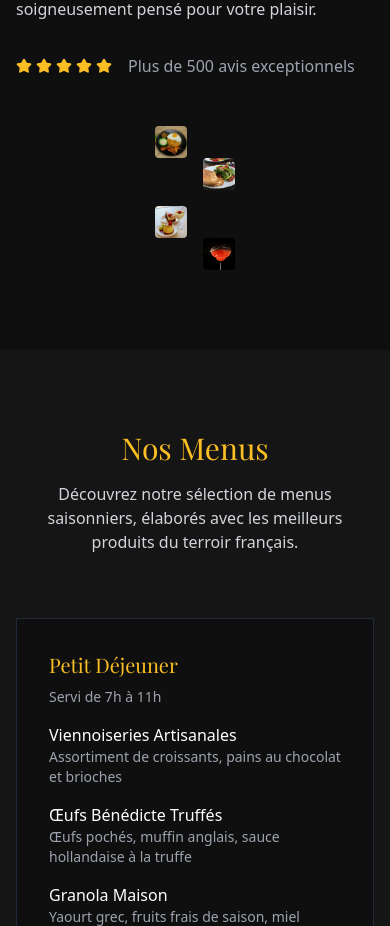
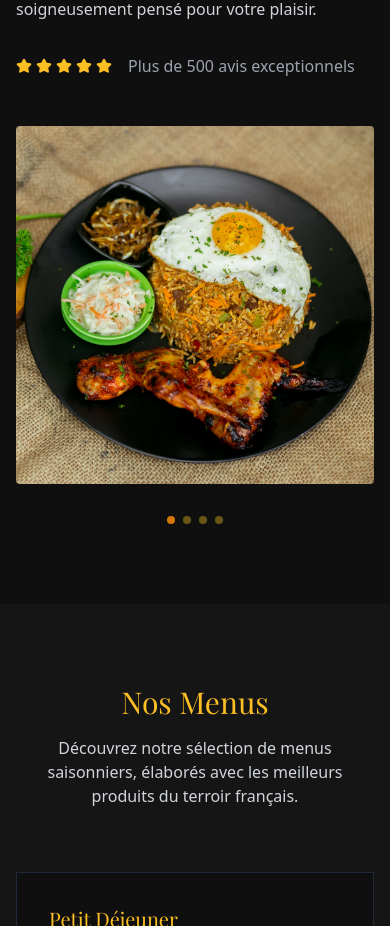
Before and after one commit to bk2024b/restaurant-premium, a Next.js app: page / in a window 390 px wide. Shown: the part 1300-2226 px from the top of the page. Built offline with nearby package versions, Linux system fonts and the light colour scheme; a web font is replaced by a local one.

Commit message:
affichage des images des plats optimisé pour mobile

```diff
--- a/app/about/page.tsx
+++ b/app/about/page.tsx
@@ -34,7 +34,7 @@ export default function AboutPage() {
             </p>
           </div>
           <div className="relative h-80 md:h-96 overflow-hidden rounded-sm">
-            <Image src="/images/chef.jpg" alt="Chef Jean-Pierre Moreau" fill className="object-cover" />
+            <Image src="/images/chef-3.jpg" alt="Chef Jean-Pierre Moreau" fill className="object-cover" />
           </div>
         </div>
 
--- a/app/page.tsx
+++ b/app/page.tsx
@@ -84,8 +84,70 @@ export default function Home() {
                 <span className="text-gray-400">Plus de 500 avis exceptionnels</span>
               </div>
             </div>
-            {/* Modification pour résoudre le problème d'affichage sur mobile */}
-            <div className="md:w-1/2 grid grid-cols-2 gap-4">
+
+            {/* Carrousel pour mobile et grille pour desktop */}
+            <div className="md:w-1/2 w-full">
+              {/* Version mobile: carrousel */}
+              <div className="md:hidden w-full">
+                {/* On pourrait implémenter un vrai carrousel avec React, mais pour la simplicité on va utiliser un scroll horizontal */}
+                <div className="flex overflow-x-auto snap-x snap-mandatory scrollbar-hide pb-4 gap-4">
+                  <div className="snap-center shrink-0 w-full flex-shrink-0">
+                    <div className="relative aspect-square w-full">
+                      <Image
+                        src="/images/dish-1.jpg"
+                        alt="Plat signature"
+                        fill
+                        sizes="100vw"
+                        className="object-cover rounded-sm"
+                      />
+                    </div>
+                  </div>
+                  <div className="snap-center shrink-0 w-full flex-shrink-0">
+                    <div className="relative aspect-square w-full">
+                      <Image
+                        src="/images/dish-2.jpg"
+                        alt="Plat gastronomique"
+                        fill
+                        sizes="100vw"
+                        className="object-cover rounded-sm"
+                      />
+                    </div>
+                  </div>
+                  <div className="snap-center shrink-0 w-full flex-shrink-0">
+                    <div className="relative aspect-square w-full">
+                      <Image
+                        src="/images/dish-3.jpg"
+                        alt="Dessert élégant"
+                        fill
+                        sizes="100vw"
+                        className="object-cover rounded-sm"
+                      />
+                    </div>
+                  </div>
+                  <div className="snap-center shrink-0 w-full flex-shrink-0">
+                    <div className="relative aspect-square w-full">
+                      <Image
+                        src="/images/dish-4.jpg"
+                        alt="Cocktail signature"
+                        fill
+                        sizes="100vw"
+                        className="object-cover rounded-sm"
+                      />
+                    </div>
+                  </div>
+                </div>
+
+                {/* Indicateurs de navigation pour le carrousel mobile */}
+                <div className="flex justify-center space-x-2 mt-4">
+                  <div className="h-2 w-2 rounded-full bg-amber-600"></div>
+                  <div className="h-2 w-2 rounded-full bg-amber-400/40"></div>
+                  <div className="h-2 w-2 rounded-full bg-amber-400/40"></div>
+                  <div className="h-2 w-2 rounded-full bg-amber-400/40"></div>
+                </div>
+              </div>
+
+              {/* Version desktop: grille 2x2 */}
+              <div className="hidden md:grid grid-cols-2 gap-4">
                 <div className="relative aspect-square w-full">
                   <Image
                     src="/images/dish-1.jpg"
@@ -121,6 +183,7 @@ export default function Home() {
                     sizes="(max-width: 768px) 100vw, 50vw"
                     className="object-cover rounded-sm"
                   />
+                </div>
               </div>
             </div>
           </div>
```
Lines whose indentation alone changed are shown as unchanged.
